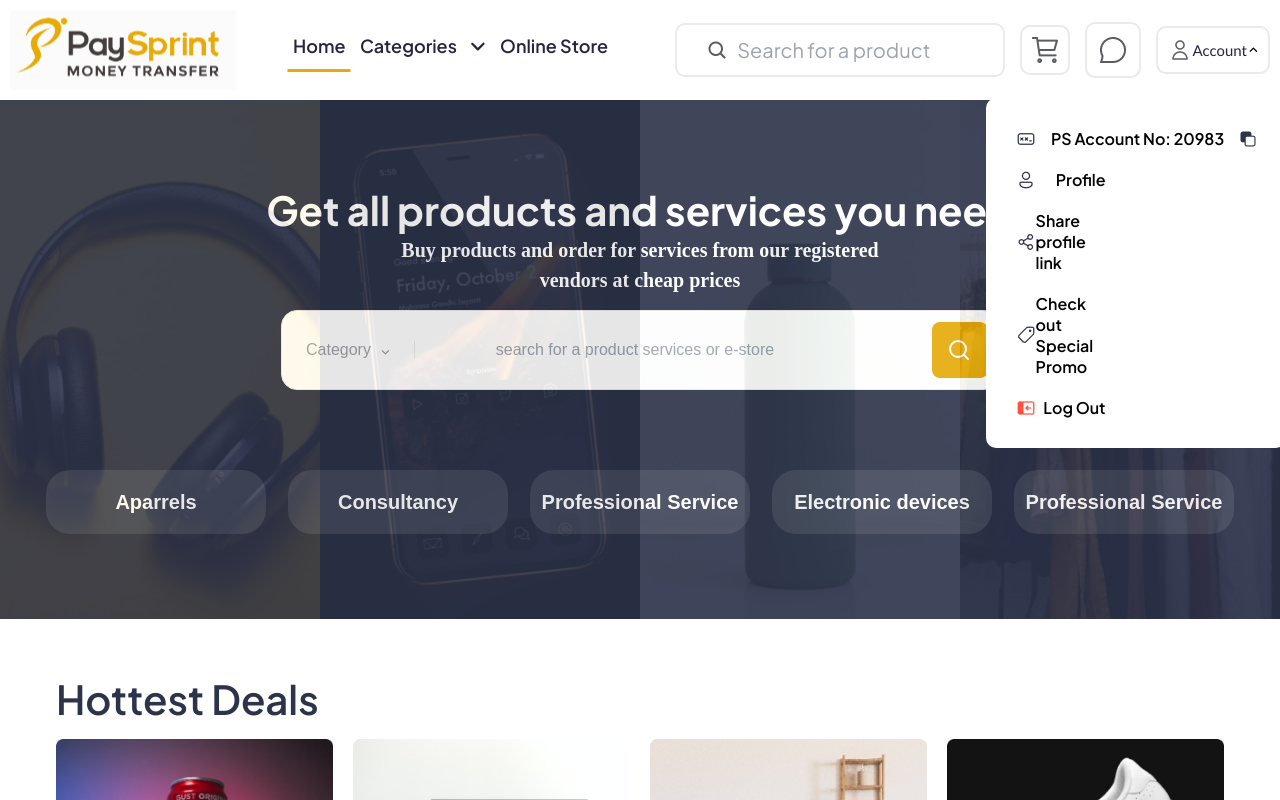
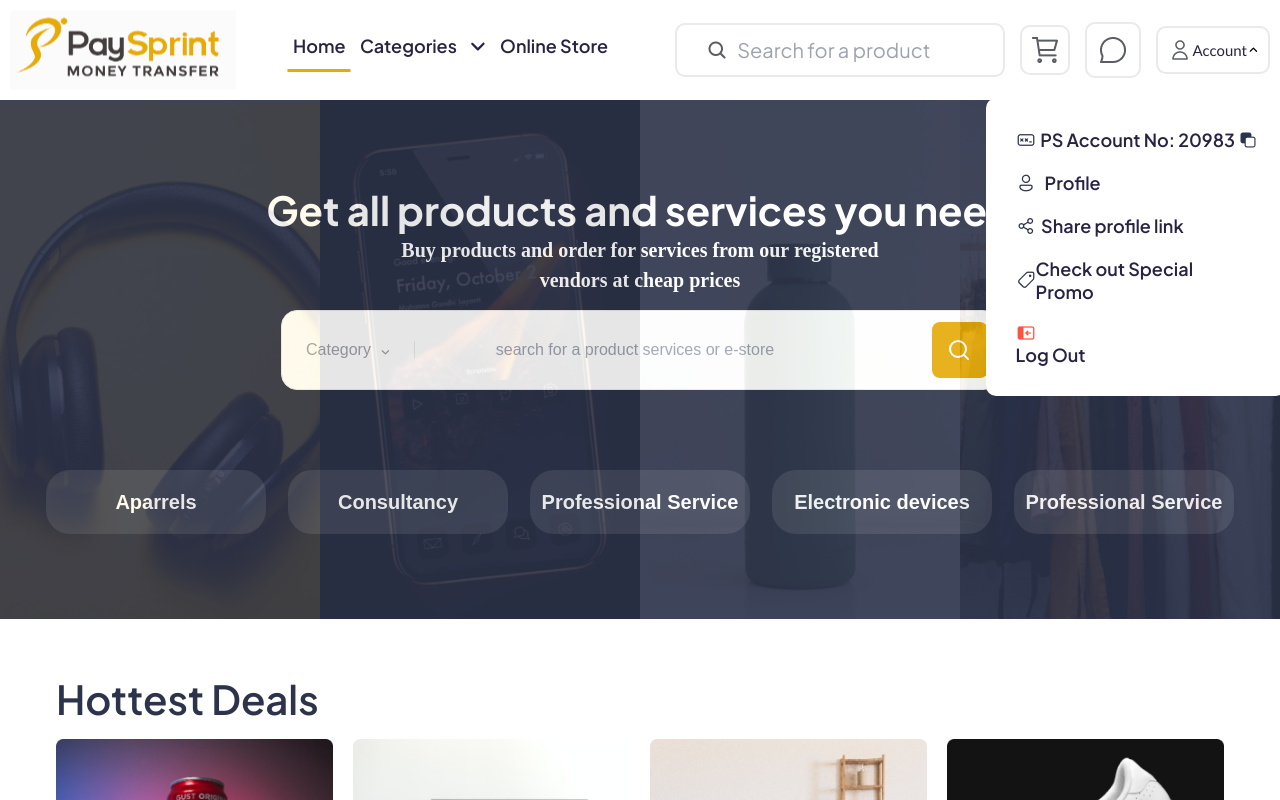
Before and after one commit to adejosh01/paysprint-estore, a React (Create React App) app: page / in a window 1280 px wide. Both pictures are taken after a click on the element "Account". Shown: the top 800 px of the page. Built offline with nearby package versions, Linux system fonts and the light colour scheme.

Commit message:
nav's completed

```diff
--- a/src/components/header/estoreHeader.component.jsx
+++ b/src/components/header/estoreHeader.component.jsx
@@ -253,24 +253,24 @@ export const EstoreHeader = () => {
                 <ul className={getConditionalClassName( isAccountMenuOpen, "account", "active" )}>
                   <li>
                     <img src={passwordIcon} alt="User Icon" />
-                    <p> PS Account No: 20983 </p>
+                    <Link> PS Account No: 20983 </Link>
                     <img src={clip} alt="Clipboard Icon" />
                   </li>
                   <li>
                     <img src={profileIcon} alt="User Icon" />
-                    <p> Profile </p>
+                    <Link> Profile </Link>
                   </li>
-                  <li>
+                  <li style={{ width: '70%' }}>
                     <img src={share} alt="User Icon" />
-                    <p> Share profile link </p>
+                    <Link> Share profile link </Link>
                   </li>
-                  <li>
+                  <li style={{ width: '22.9rem' }}>
                     <img src={tag} alt="User Icon" />
-                    <p> Check out Special Promo </p>
+                    <Link> Check out Special Promo </Link>
                   </li>
                   <li>
                     <img src={logout} alt="User Icon" />
-                    <p> Log Out </p>
+                    <Link> Log Out </Link>
                   </li>
                 </ul>
             </div>
--- a/src/components/header/estoreHeader.styles.scss
+++ b/src/components/header/estoreHeader.styles.scss
@@ -125,14 +125,19 @@
           display: flex;
           justify-content: space-between;
           align-items: center;
+          width: unset;
         }
-        > li:not(:first-child) {
+        > li:not(:first-child, :last-child) {
           display: flex;
           justify-content: space-between;
           align-items: center;
-          width: 9rem;
+          width: 8.5rem;
         }
-        p {
+        > li:last-child {
+          width: 40%;
+        }
+
+        link {
           font: 600 16px 'plus jakarta sans';
         }
       }
```
